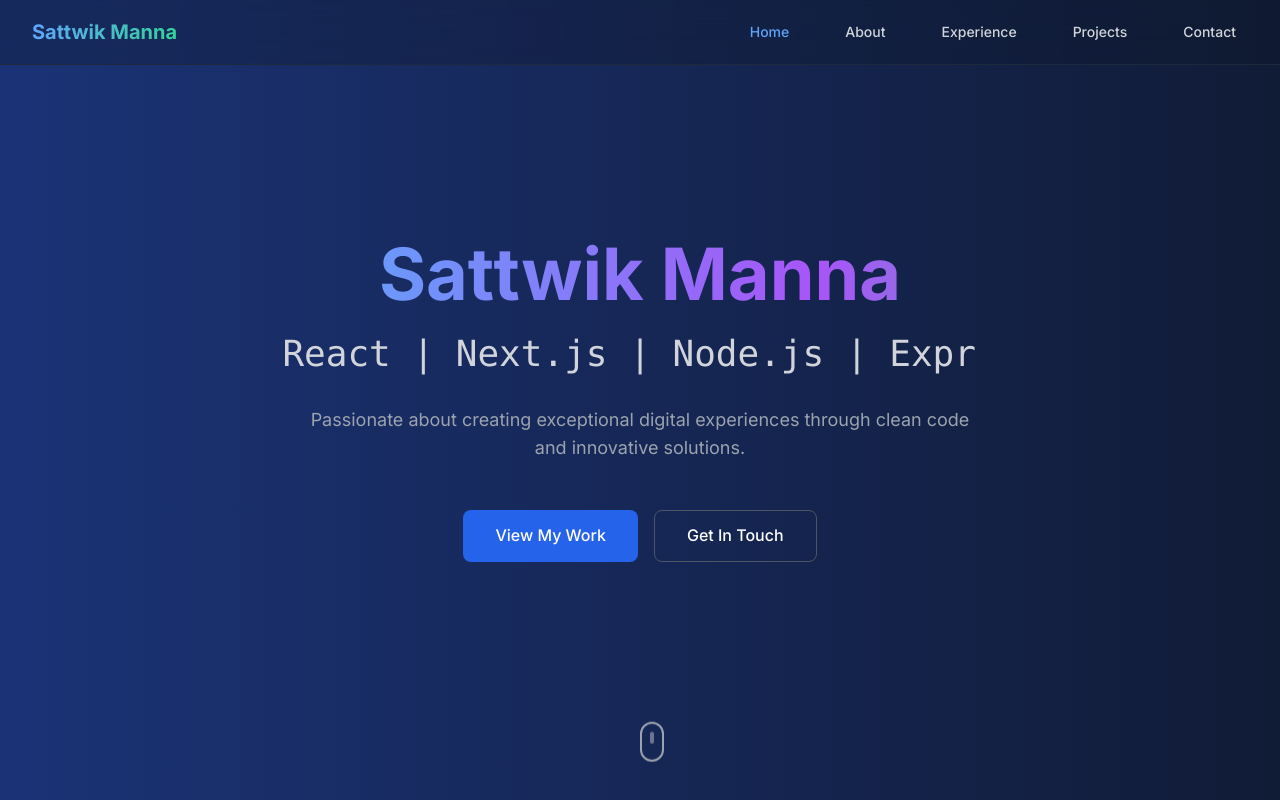
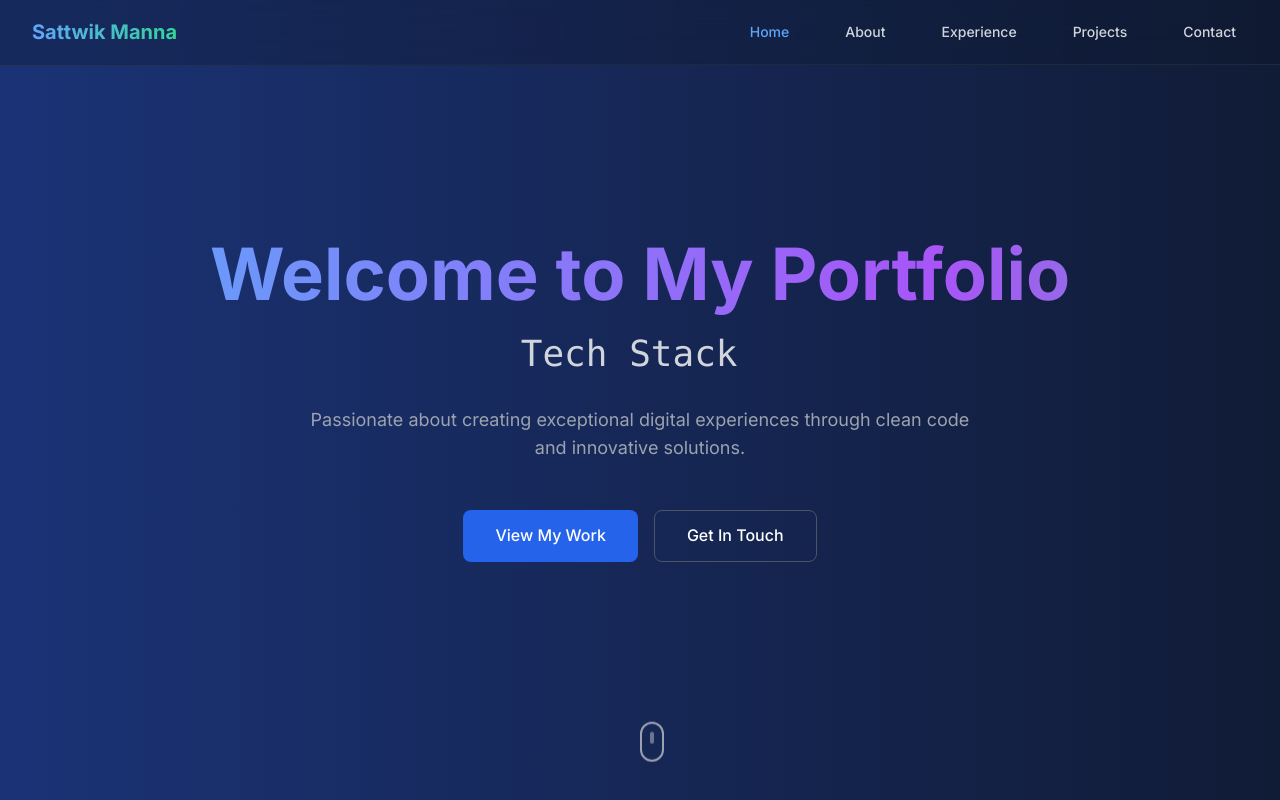
Before and after one commit to Sattwik13/Portfolio, a React (Vite) app: page / in a window 1280 px wide. Shown: the top 800 px of the page. Built offline with nearby package versions, Linux system fonts and the light colour scheme.

Commit message:
Update component

```diff
--- a/src/App.tsx
+++ b/src/App.tsx
@@ -170,19 +170,19 @@ function App() {
       >
         <h1 className="text-5xl md:text-7xl font-bold mb-6">
           <span className="bg-gradient-to-r from-blue-400 via-purple-500 to-emerald-400 bg-clip-text text-transparent animate-gradient-x bg-[length:200%_200%]">
-            Sattwik Manna
+            Welcome to My Portfolio
           </span>
         </h1>
 
         <TypeAnimation
           sequence={[
-            'Full Stack Developer',
+            'I am a Full-Stack Developer',
+            1000,
+            'Tech Stack',
             1000,
             'React | Next.js | Node.js | Express.js',
             1000,
             'MySQL | MongoDB | Redis | BullMQ',
-            1000,
-            'Javascript | C++ | Java',
             1000,
           ]}
           wrapper="span"
```
